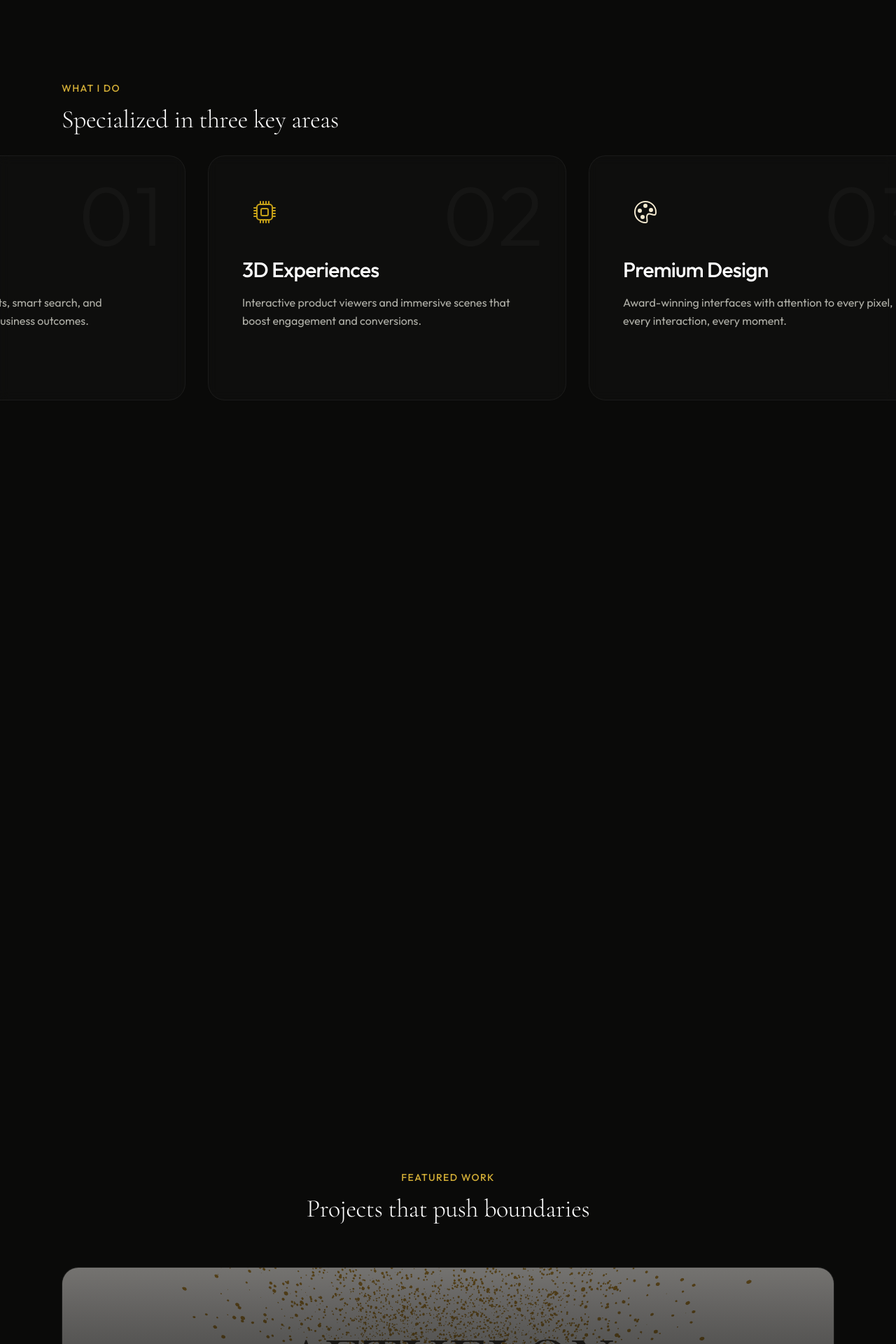
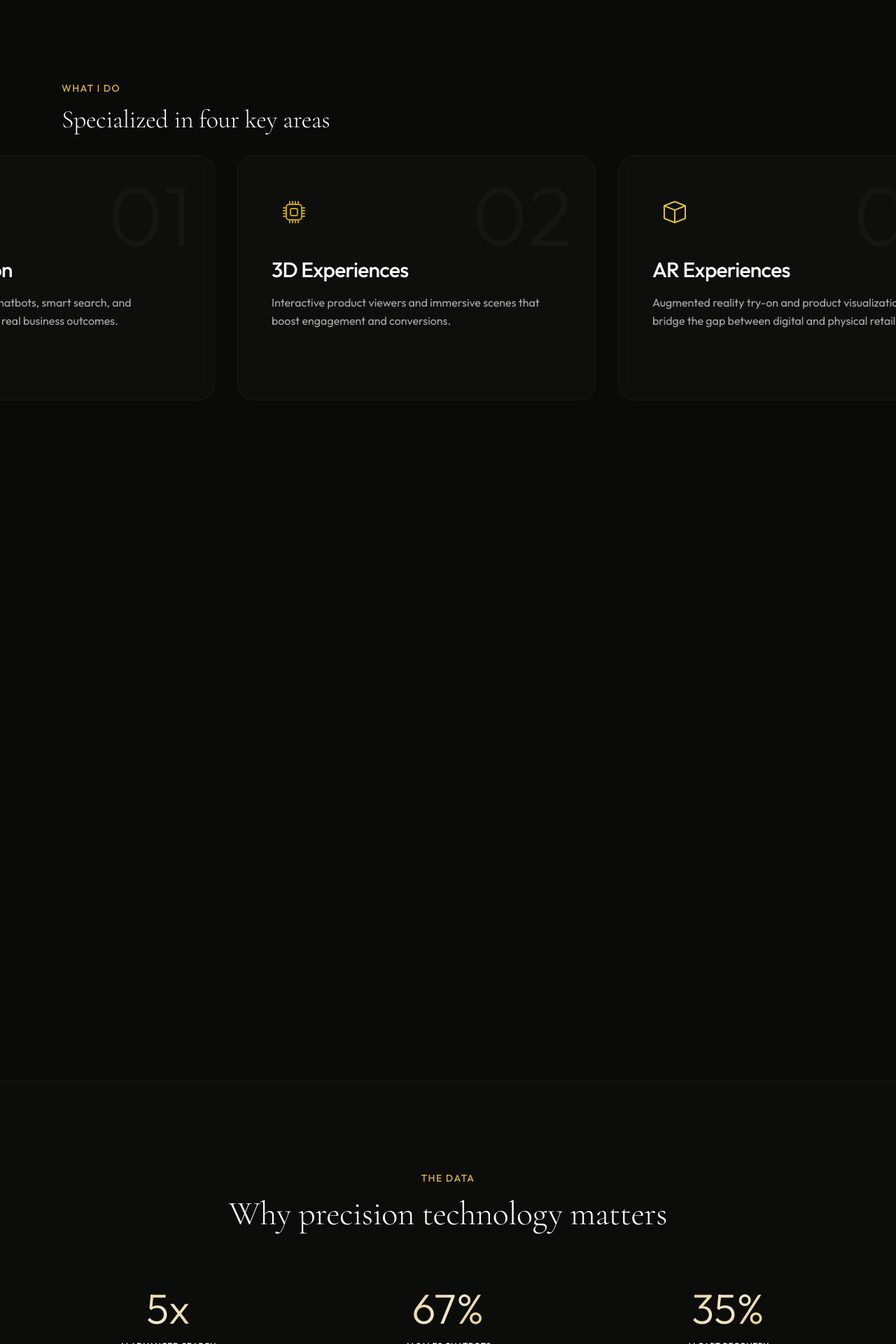
Before and after one commit to aliahmed-io/portfolio, a Next.js app: page / in a window 1280 px wide. Shown: the part 880-2800 px from the top of the page at 70% size. Built offline with nearby package versions, Linux system fonts and the light colour scheme; no server answers.

Commit message:
portfolio v3.0 checkpoint

```diff
--- a/app/about/page.tsx
+++ b/app/about/page.tsx
@@ -10,7 +10,8 @@ import {
   BsCode,
   BsLightning,
   BsGear,
-  BsArrowRight
+  BsArrowRight,
+  BsBox
 } from 'react-icons/bs';
 import {
   SiNextdotjs,
@@ -77,6 +78,13 @@ const approaches = [
     className: 'spec-3d',
   },
   {
+    icon: BsBox,
+    title: 'AR Experiences',
+    description: 'I create augmented reality solutions that bridge the gap between digital and physical, from product try-ons to spatial interfaces.',
+    color: 'var(--ar-color)',
+    className: 'spec-ar',
+  },
+  {
     icon: BsPalette,
     title: 'Premium Design',
     description: 'I craft calm, performant interfaces on top of clean, scalable architecture. Every decision is deliberate and purposeful.',
@@ -135,7 +143,7 @@ export default function AboutPage() {
             >
               <p className="text-lg md:text-xl text-[var(--text-secondary)] leading-relaxed mb-6">
                 I&apos;m a fullstack developer who builds premium, high-performance web experiences
-                with a focus on <span className="text-white">AI integration</span>, <span className="text-white">interactive 3D</span>,
+                with a focus on <span className="text-white">AI integration</span>, <span className="text-white">AR/3D interactions</span>,
                 and <span className="text-white">thoughtful design</span>.
               </p>
               <p className="text-[var(--text-secondary)] leading-relaxed">
@@ -161,7 +169,7 @@ export default function AboutPage() {
               </h2>
             </motion.div>
 
-            <div className="grid md:grid-cols-3 gap-6">
+            <div className="grid sm:grid-cols-2 lg:grid-cols-4 gap-6">
               {approaches.map((item, index) => {
                 const Icon = item.icon;
                 return (
@@ -211,7 +219,7 @@ export default function AboutPage() {
               </h2>
             </motion.div>
 
-            <div className="grid md:grid-cols-3 gap-6">
+            <div className="grid sm:grid-cols-2 lg:grid-cols-3 gap-6">
               {skillCategories.map((category, catIndex) => {
                 const CategoryIcon = category.icon;
                 return (
--- a/app/contact/page.tsx
+++ b/app/contact/page.tsx
@@ -7,6 +7,7 @@ import {
   BsTwitterX,
   BsInstagram,
   BsEnvelope,
+  BsLinkedin,
   BsArrowUpRight
 } from 'react-icons/bs';
 
@@ -26,6 +27,15 @@ const contactMethods = [
     href: 'mailto:aly.al.shimi@gmail.com',
     description: 'Best for detailed project inquiries',
     color: 'var(--accent-primary)',
+  },
+  {
+    id: 'linkedin',
+    icon: BsLinkedin,
+    title: 'LinkedIn',
+    value: 'Ali Ahmed',
+    href: 'https://www.linkedin.com/in/ali-ahmed-703080380/',
+    description: 'Professional networking & updates',
+    color: '#0077B5',
   },
   {
     id: 'twitter',
--- a/app/page.tsx
+++ b/app/page.tsx
@@ -3,7 +3,7 @@
 import { motion, useScroll, useTransform } from 'motion/react';
 import { useEffect, useRef, useState } from 'react';
 import Link from 'next/link';
-import { BsStars, BsCpu, BsPalette } from 'react-icons/bs';
+import { BsStars, BsCpu, BsPalette, BsBox } from 'react-icons/bs';
 import TextReveal from '@/components/TextReveal';
 
 // Specialization data
@@ -25,6 +25,15 @@ const specializations = [
     color: 'var(--three-d-color)',
     glow: 'var(--three-d-glow)',
     className: 'spec-3d',
+  },
+  {
+    id: 'ar',
+    icon: BsBox,
+    title: 'AR Experiences',
+    description: 'Augmented reality try-on and product visualization that bridge the gap between digital and physical retail.',
+    color: 'var(--ar-color)',
+    glow: 'var(--ar-glow)',
+    className: 'spec-ar',
   },
   {
     id: 'design',
@@ -111,7 +120,7 @@ function HorizontalShowcase() {
     target: sectionRef,
     offset: ['start start', 'end end'],
   });
-  const x = useTransform(scrollYProgress, [0, 1], ['0%', '-66.66%']);
+  const x = useTransform(scrollYProgress, [0, 1], ['0%', '-75%']);
 
   return (
     <section ref={sectionRef} className="relative z-10 h-[200vh]">
@@ -128,7 +137,7 @@ function HorizontalShowcase() {
               What I Do
             </span>
             <h2 className="text-3xl md:text-4xl font-light heading-display">
-              Specialized in three key areas
+              Specialized in four key areas
             </h2>
           </motion.div>
         </div>
@@ -196,6 +205,95 @@ function HorizontalShowcase() {
               );
             })}
           </motion.div>
+        </div>
+      </div>
+    </section>
+  );
+}
+
+// Impact Stats Section
+function ImpactStats() {
+  const stats = [
+    {
+      label: 'AI Advanced Search',
+      value: '5x',
+      desc: 'Higher conversion rate for users engaging with AI search traffic.',
+      source: 'SuperPrompt'
+    },
+    {
+      label: 'AI Sales Chatbots',
+      value: '67%',
+      desc: 'Average increase in revenue using AI-driven sales agents.',
+      source: 'Salesforce'
+    },
+    {
+      label: 'AI Cart Recovery',
+      value: '35%',
+      desc: 'Abandoned carts successfully recovered via AI automation.',
+      source: 'Envive.ai'
+    },
+    {
+      label: 'AR Conversion Lift',
+      value: '94%',
+      desc: 'Higher purchase intent for AR-engaged shoppers.',
+      source: 'Shopify'
+    },
+    {
+      label: '3D User Engagement',
+      value: '82%',
+      desc: 'Shoppers who interact with 3D assets when available.',
+      source: 'Gartner'
+    },
+    {
+      label: 'UX Design ROI',
+      value: '$100',
+      desc: 'Return for every $1 invested in premium UX design.',
+      source: 'Forrester'
+    }
+  ];
+
+  return (
+    <section className="relative z-10 py-32 px-6 bg-white/[0.01] border-y border-white/5">
+      <div className="max-w-7xl mx-auto">
+        <motion.div
+          initial={{ opacity: 0, y: 20 }}
+          whileInView={{ opacity: 1, y: 0 }}
+          transition={{ duration: 0.8 }}
+          viewport={{ once: true }}
+          className="text-center mb-20"
+        >
+          <span className="text-[var(--accent-primary)] text-sm font-medium tracking-widest uppercase mb-4 block">
+            The Data
+          </span>
+          <h2 className="text-3xl md:text-5xl font-light heading-display">
+            Why precision technology matters
+          </h2>
+        </motion.div>
+
+        <div className="grid grid-cols-1 sm:grid-cols-2 lg:grid-cols-3 gap-x-8 gap-y-16 md:gap-x-12 max-w-6xl mx-auto">
+          {stats.map((stat, i) => (
+            <motion.div
+              key={stat.label}
+              initial={{ opacity: 0, y: 30 }}
+              whileInView={{ opacity: 1, y: 0 }}
+              transition={{ duration: 0.6, delay: i * 0.1 }}
+              viewport={{ once: true }}
+              className="text-center"
+            >
+              <div className="text-4xl md:text-5xl xl:text-6xl font-light mb-4 gradient-text-accent">
+                {stat.value}
+              </div>
+              <h3 className="text-[11px] md:text-xs font-medium text-white mb-2 uppercase tracking-wider">
+                {stat.label}
+              </h3>
+              <p className="text-[11px] md:text-xs text-[var(--text-secondary)] leading-relaxed mb-4 max-w-[200px] mx-auto min-h-[2rem]">
+                {stat.desc}
+              </p>
+              <span className="text-[9px] text-[var(--text-muted)] uppercase tracking-widest block opacity-60">
+                Source: {stat.source}
+              </span>
+            </motion.div>
+          ))}
         </div>
       </div>
     </section>
@@ -390,7 +488,7 @@ export default function HomePage() {
             className="text-lg md:text-xl text-[var(--text-secondary)] max-w-2xl mx-auto leading-relaxed mb-12"
           >
             I build premium web experiences that combine cutting-edge AI,
-            immersive 3D interactions, and thoughtful design to create real business value.
+            immersive AR/3D interactions, and thoughtful design to create real business value.
           </motion.p>
 
           {/* CTA Buttons */}
@@ -414,6 +512,9 @@ export default function HomePage() {
 
       {/* Specializations — Horizontal Scroll Showcase */}
       <HorizontalShowcase />
+
+      {/* Impact Stats Section */}
+      <ImpactStats />
 
       {/* Featured Project */}
       <FeaturedProjectPreview />
--- a/components/shared/NavBar.tsx
+++ b/components/shared/NavBar.tsx
@@ -4,6 +4,7 @@ import Link from "next/link";
 import { usePathname } from "next/navigation";
 import { useState, useEffect } from "react";
 import { motion, AnimatePresence } from "motion/react";
+import { BsLinkedin, BsTwitterX, BsInstagram } from "react-icons/bs";
 
 const links = [
   { href: "/", label: "Home" },
@@ -115,6 +116,28 @@ export default function NavBar() {
               </svg>
             </Link>
 
+            {/* Social Links - Desktop */}
+            <div className="hidden md:flex items-center gap-4 ml-4 pr-4 border-r border-white/10">
+              <a
+                href="https://www.linkedin.com/in/ali-ahmed-703080380/"
+                target="_blank"
+                rel="noopener noreferrer"
+                className="text-[var(--text-secondary)] hover:text-[var(--accent-primary)] transition-colors duration-300"
+                title="LinkedIn"
+              >
+                <BsLinkedin className="w-4 h-4" />
+              </a>
+              <a
+                href="https://x.com/ali_shimi_dev"
+                target="_blank"
+                rel="noopener noreferrer"
+                className="text-[var(--text-secondary)] hover:text-white transition-colors duration-300"
+                title="Twitter"
+              >
+                <BsTwitterX className="w-4 h-4" />
+              </a>
+            </div>
+
             {/* Mobile Menu Button */}
             <motion.button
               whileTap={{ scale: 0.95 }}
@@ -218,6 +241,34 @@ export default function NavBar() {
                     </svg>
                   </Link>
                 </div>
+
+                {/* Social Links - Mobile */}
+                <div className="mt-4 flex justify-center gap-6">
+                  <a
+                    href="https://www.linkedin.com/in/ali-ahmed-703080380/"
+                    target="_blank"
+                    rel="noopener noreferrer"
+                    className="w-10 h-10 flex items-center justify-center rounded-xl bg-white/5 border border-white/10 text-[var(--accent-primary)]"
+                  >
+                    <BsLinkedin className="w-5 h-5" />
+                  </a>
+                  <a
+                    href="https://x.com/ali_shimi_dev"
+                    target="_blank"
+                    rel="noopener noreferrer"
+                    className="w-10 h-10 flex items-center justify-center rounded-xl bg-white/5 border border-white/10 text-white"
+                  >
+                    <BsTwitterX className="w-5 h-5" />
+                  </a>
+                  <a
+                    href="https://www.instagram.com/aly.al.shimi/"
+                    target="_blank"
+                    rel="noopener noreferrer"
+                    className="w-10 h-10 flex items-center justify-center rounded-xl bg-white/5 border border-white/10 text-[#E1306C]"
+                  >
+                    <BsInstagram className="w-5 h-5" />
+                  </a>
+                </div>
               </div>
             </motion.div>
           </>
```
